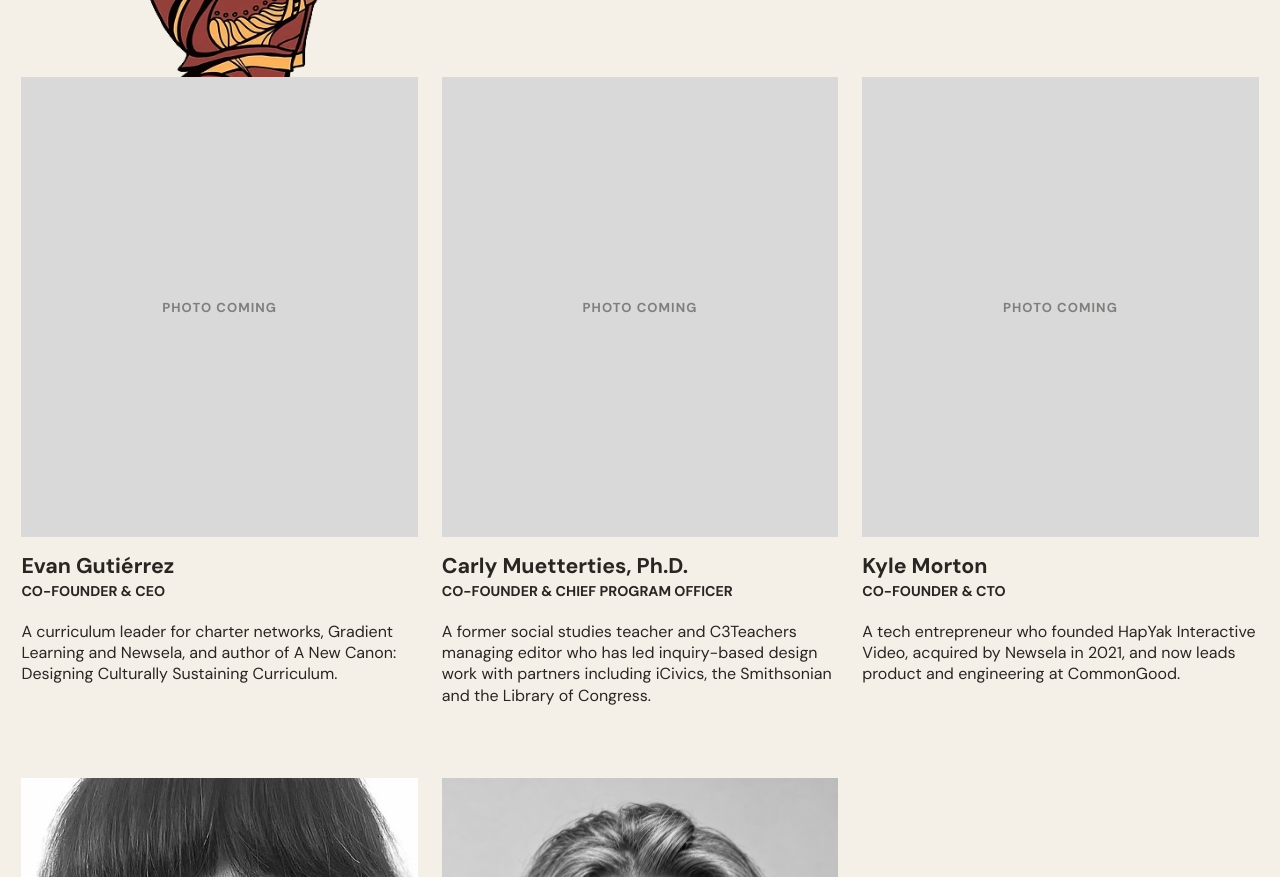
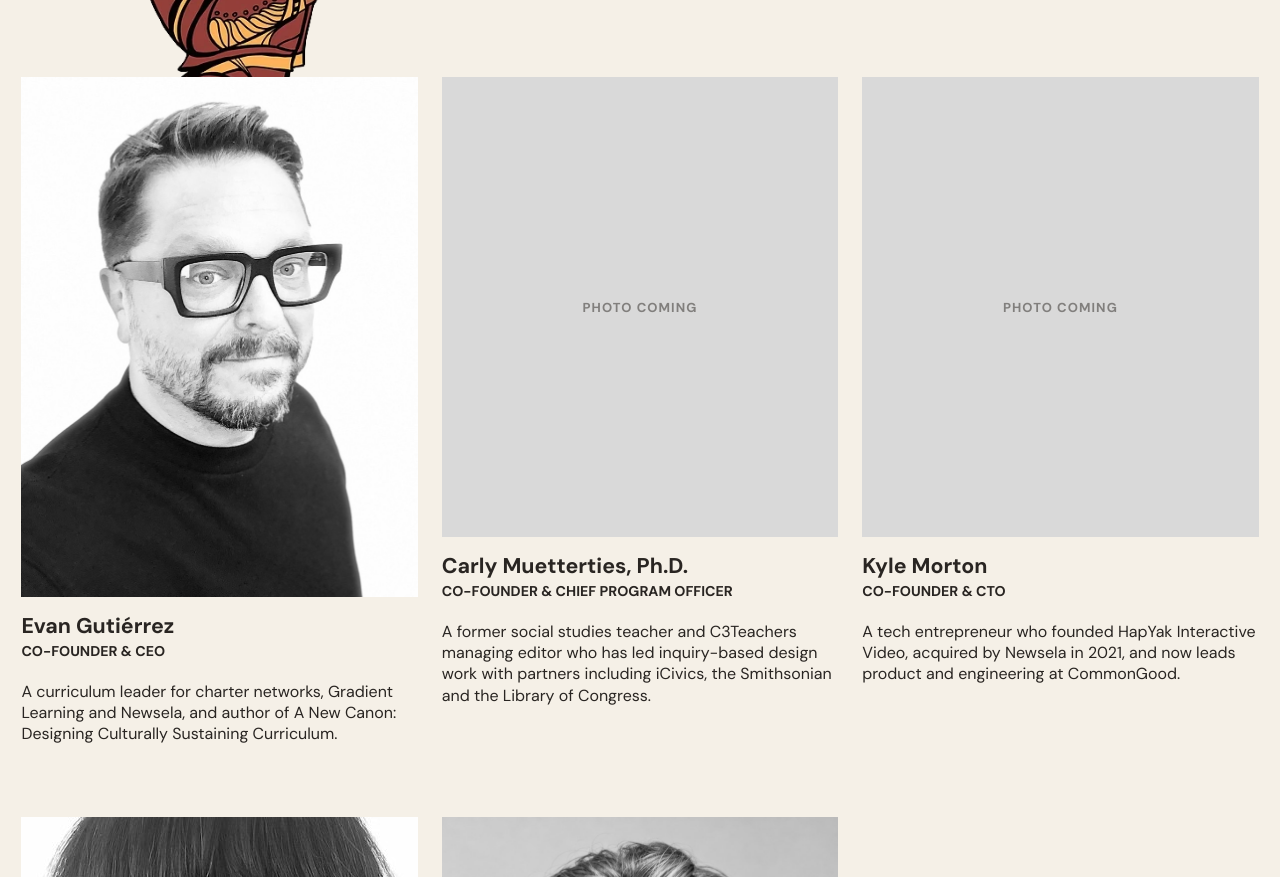
Before and after one commit to gutierrezevan1/commongood-site, a plain HTML site: page index.html in a window 1280 px wide. Shown: the part 2475-3352 px from the top of the page. Drawn offline with Linux system fonts and the light colour scheme.

Commit message:
Add Evan Gutiérrez's headshot
Co-Authored-By: Claude Opus 5.5 <noreply@anthropic.com>
Claude-Session: https://claude.ai/code/session_01UEAfB2MYRtELhZgYXtfvGE

```diff
--- a/index.html
+++ b/index.html
@@ -68,7 +68,7 @@
 
       <ul class="team__grid">
         <li class="person">
-          <div class="person__photo person__photo--placeholder" data-label="Photo coming"></div>
+          <img class="person__photo" src="assets/team/evan-gutierrez.jpg" alt="Evan Gutiérrez" width="448" height="520" loading="lazy">
           <h3 class="person__name">Evan Gutiérrez</h3>
           <p class="person__role">Co-founder &amp; CEO</p>
           <p class="person__bio">A curriculum leader for charter networks, Gradient Learning and Newsela, and author of <cite>A New Canon: Designing Culturally Sustaining Curriculum</cite>.</p>
```
Also changed, not shown: assets/team/evan-gutierrez.jpg (added).
